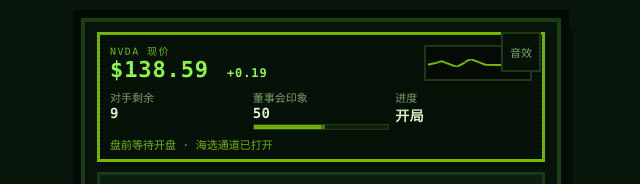
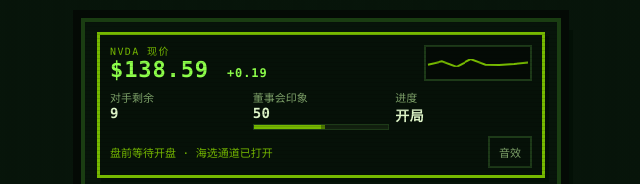
Before and after one commit to Critty-lin/GREENIC-CEO, a plain HTML site: page index.html in a window 1280 px wide. Shown: the top 184 px of the page, without its empty margins (319-959 px from the left). Drawn offline with Linux system fonts and the light colour scheme.

Commit message:
把音效按钮移出股价图

```diff
--- a/index.html
+++ b/index.html
@@ -211,18 +211,22 @@
       border-color: var(--line);
       color: var(--dim);
     }
+    .news-row {
+      display: flex;
+      align-items: center;
+      gap: 8px;
+      margin-top: 6px;
+    }
     .mute {
-      position: absolute;
-      top: calc(10px + env(safe-area-inset-top));
-      right: 16px;
-      z-index: 9;
-      width: 40px;
-      height: 40px;
+      flex: 0 0 auto;
+      min-width: 44px;
+      min-height: 32px;
       border: 2px solid var(--line);
       background: #061108;
       color: var(--dim);
       font-size: 11px;
       cursor: pointer;
+      padding: 4px 8px;
     }
     .floaters { pointer-events: none; position: fixed; left: 0; top: 0; right: 0; z-index: 12; }
     .floater {
@@ -261,7 +265,8 @@
     .end-line { display: flex; justify-content: space-between; font-size: 13px; padding: 6px 0; border-bottom: 2px solid var(--line); }
     .score-pop { font-size: 28px; color: var(--gold); font-weight: 800; margin: 8px 0; }
     .news {
-      margin-top: 6px;
+      flex: 1;
+      min-width: 0;
       font-size: 11px;
       color: var(--nv);
       white-space: nowrap;
@@ -298,7 +303,6 @@
 </head>
 <body>
   <div id="frame">
-    <button class="mute" id="muteBtn" type="button" aria-label="静音">音效</button>
     <header class="hud" id="hud">
       <div class="hud-top">
         <div class="price-block">
@@ -312,7 +316,10 @@
         <div class="stat">董事会印象<b id="trust">50</b><div class="bar"><i id="trustBar"></i></div></div>
         <div class="stat">进度<b id="round">开局</b></div>
       </div>
-      <div class="news" id="news">盘前等待开盘 · 海选通道已打开</div>
+      <div class="news-row">
+        <div class="news" id="news">盘前等待开盘 · 海选通道已打开</div>
+        <button class="mute" id="muteBtn" type="button" aria-label="音效开关">音效</button>
+      </div>
     </header>
     <main id="stage"></main>
     <div id="choices"></div>
```
